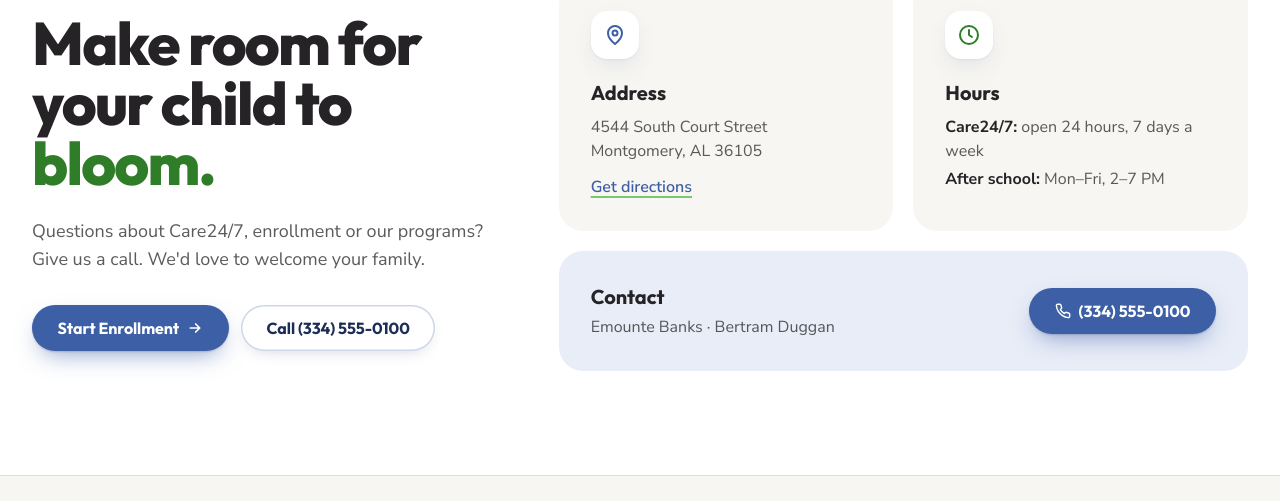
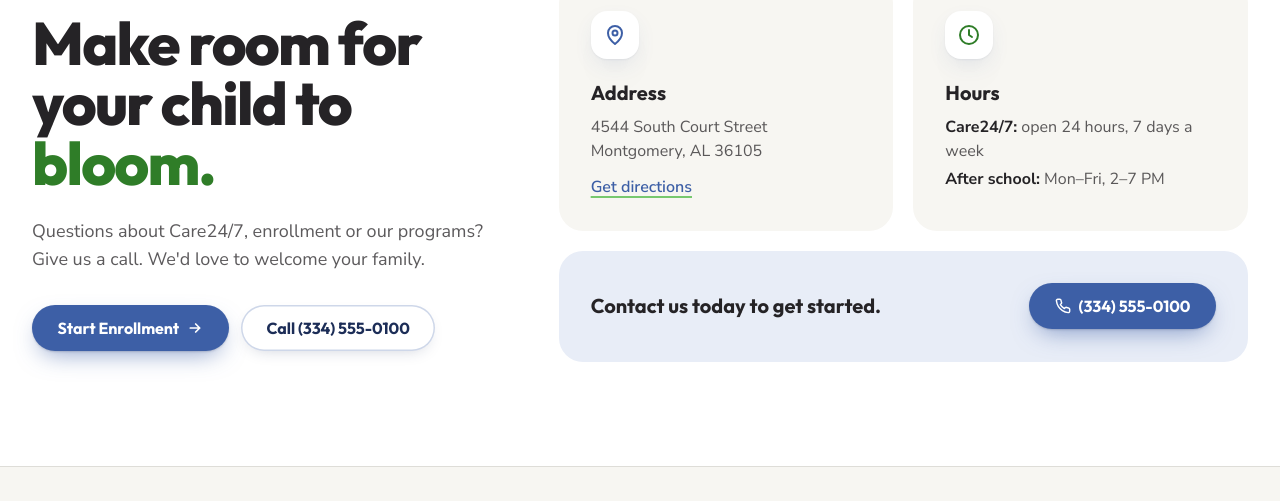
Before and after one commit to kognitive-space/room2bloom, a website: page index.html in a window 1280 px wide. Shown: the part 8291-8792 px from the top of the page. Drawn offline with nearby package versions, Linux system fonts and the light colour scheme.

Commit message:
Update contact card heading copy
Co-Authored-By: Claude Opus 5.5 <noreply@anthropic.com>

```diff
--- a/index.html
+++ b/index.html
@@ -746,9 +746,8 @@
           </div>
           <div class="sm:col-span-2 rounded-3xl bg-bloom-blue-mist p-8 flex flex-col sm:flex-row sm:items-center justify-between gap-6 reveal scale-in" style="--d:.16s">
             <div>
-              <h3 class="font-display font-bold text-xl">Contact</h3>
-              <p class="mt-1 text-bloom-charcoal/75">Emounte Banks &middot; Bertram Duggan</p>
-            </div>
+              <h3 class="font-display font-bold text-xl">Contact us today to get started.</h3>
+              </div>
             <a href="tel:+13345550100" class="btn btn-primary">
               <svg class="w-4 h-4" viewBox="0 0 24 24" fill="none" stroke="currentColor" stroke-width="2.2" stroke-linecap="round" stroke-linejoin="round" aria-hidden="true"><path d="M22 16.92v3a2 2 0 0 1-2.18 2 19.8 19.8 0 0 1-8.63-3.07 19.5 19.5 0 0 1-6-6A19.8 19.8 0 0 1 2.1 4.18 2 2 0 0 1 4.1 2h3a2 2 0 0 1 2 1.72c.13.96.36 1.9.7 2.81a2 2 0 0 1-.45 2.11L8.1 9.9a16 16 0 0 0 6 6l1.27-1.27a2 2 0 0 1 2.11-.45c.9.34 1.85.57 2.81.7A2 2 0 0 1 22 16.92z"/></svg>
               (334) 555-0100
```
